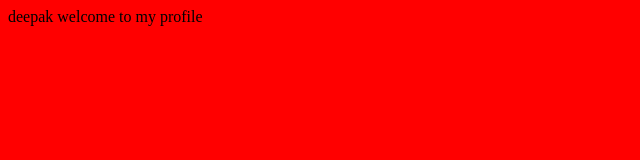
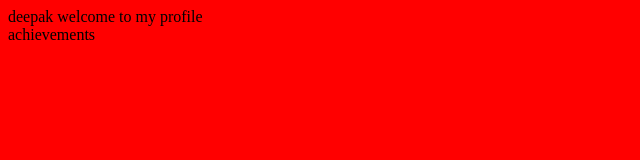
Before and after one commit to deepakraghul-t/deepakraghul-t.github.io, a plain HTML site: page index.html in a window 1280 px wide. Shown: the full height of the page, 0-640 px from the left. Drawn offline with Linux system fonts and the light colour scheme.

Commit message:
Update index.html

```diff
--- a/index.html
+++ b/index.html
@@ -5,5 +5,6 @@ deepak
 </head>
 <body style="background-color:red">
 welcome to my profile
+  <aside>achievements</aside>
 </body>
 </html>
```
